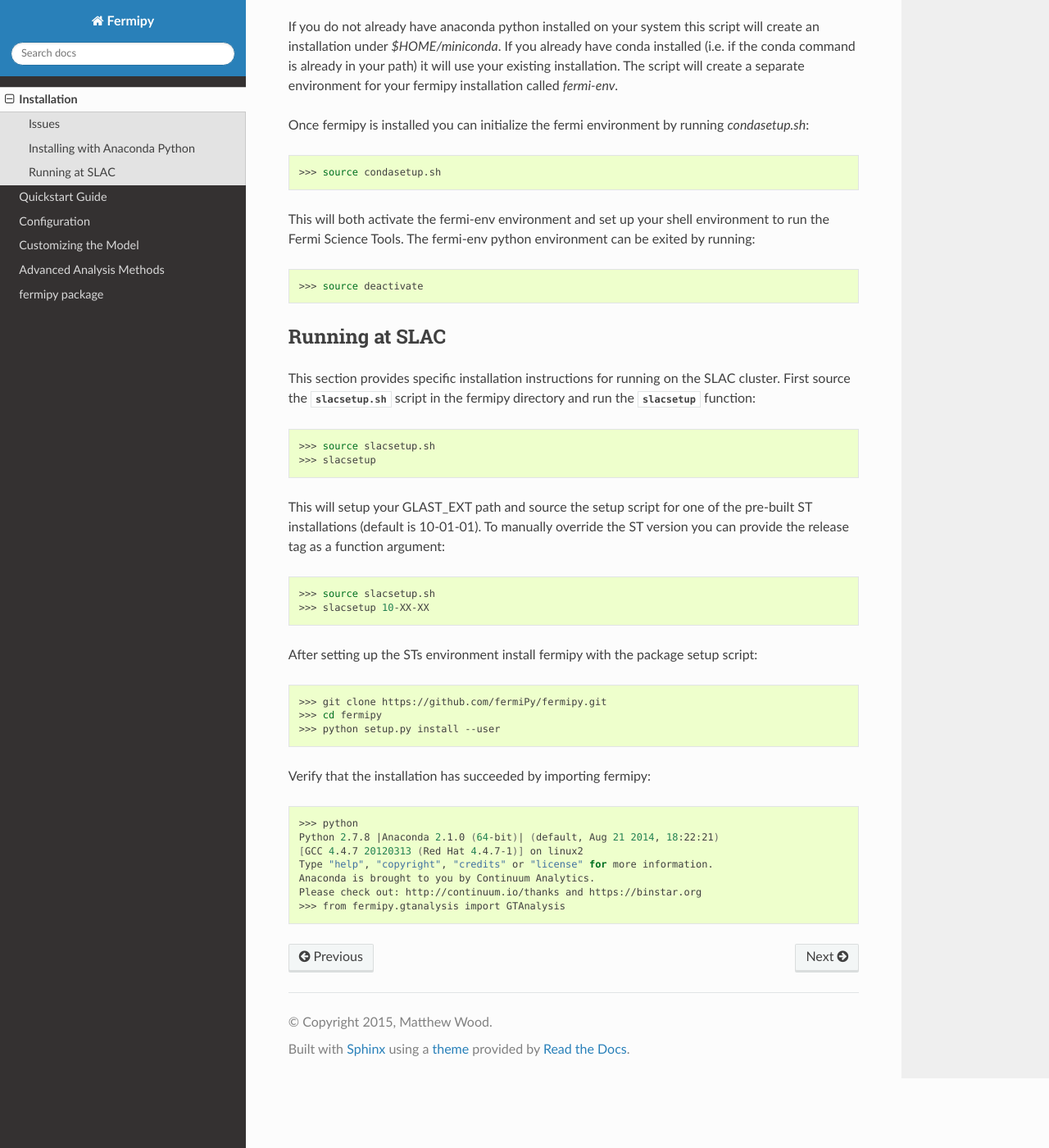
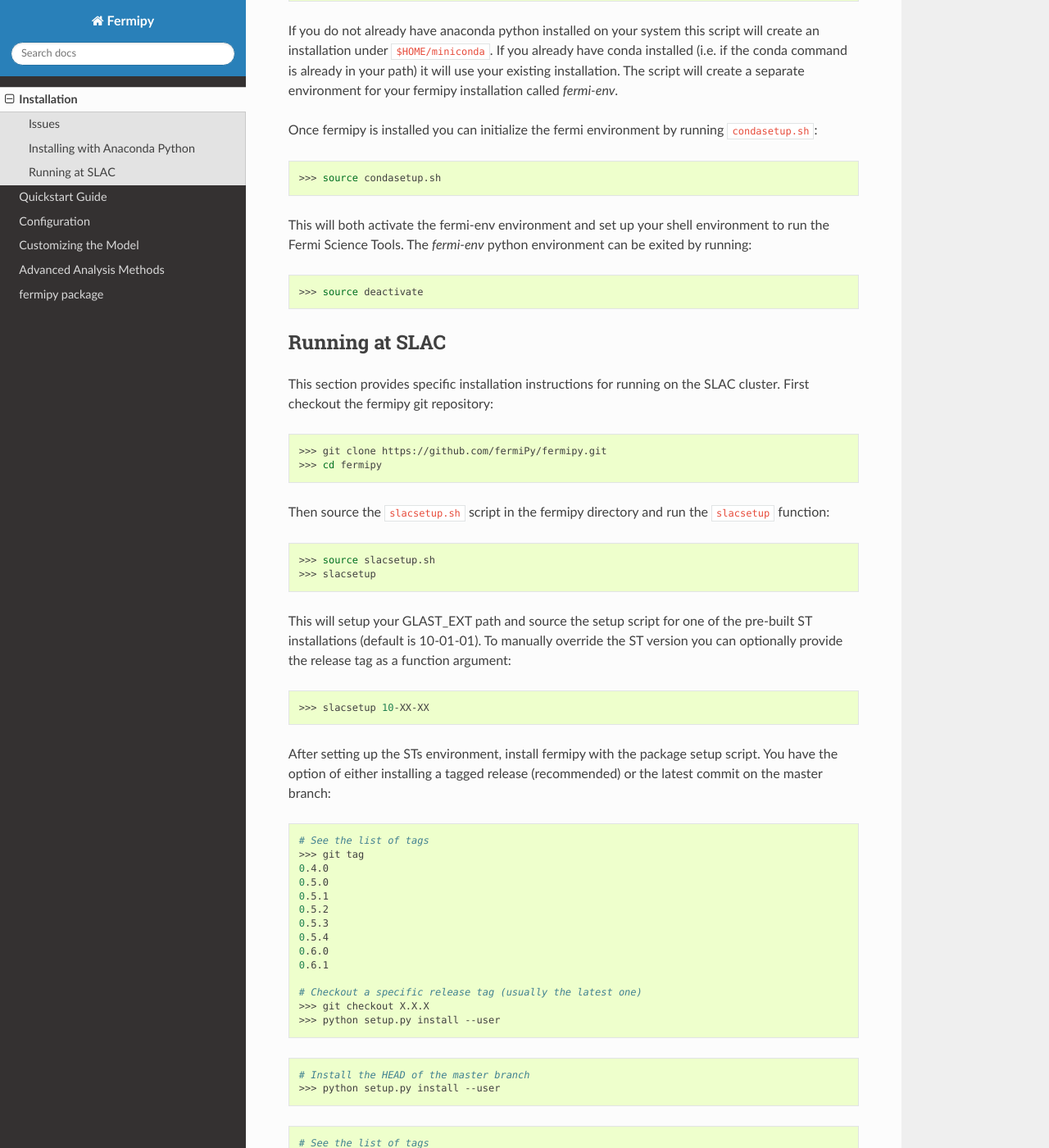
Before and after one commit to fermiPy/fermipy, a Sphinx documentation site: the page built from docs/install.rst, in a window 1280 px wide and 1400 px high, scrolled down 2307 px. Shown: the whole window at 82% size. Built offline with Sphinx 7.4.7 and the Read the Docs theme 2.0.0, drawn with Linux system fonts in a browser that asks for light colours; the version number could not be read and is left out; some of the changed text lies outside the part shown.

Commit message:
Update installation instructions.

```diff
--- a/docs/install.rst
+++ b/docs/install.rst
@@ -61,11 +61,11 @@ and its dependencies in your local python environment:
    >>> cd fermipy
    >>> python setup.py install --user
 
-Running pip and setup.py with the *user* flag is recommended if you do not
+Running pip and setup.py with the ``user`` flag is recommended if you do not
 have write access to your python installation (for instance if you are
 running in a UNIX/Linux environment with a shared python
 installation).  To install fermipy into the common package directory
-of your python installation the *user* flag should be ommitted.
+of your python installation the ``user`` flag should be ommitted.
 
 Finally, check that fermipy imports:
 
@@ -90,7 +90,7 @@ GTK or WX as an alternative).
 
 In some cases the setup.py script will fail to properly install the
 fermipy package dependecies.  If installation fails you can try
-running a forced upgrade of these packages with `pip install --upgrade`:
+running a forced upgrade of these packages with ``pip install --upgrade``:
 
 .. code-block:: bash
 
@@ -109,13 +109,13 @@ Installing with Anaconda Python
 These instructions explain how to use fermipy with a new or existing
 conda python installation.  These instructions assume that you have
 already downloaded and installed the Fermi STs from the FSSC and you
-have set the *FERMI_DIR* environment variable to point to the location
+have set the ``FERMI_DIR`` environment variable to point to the location
 of this installation.
 
-The *condainstall.sh* script can be used to install fermipy into an
+The ``condainstall.sh`` script can be used to install fermipy into an
 existing conda python installation or to create a minimal conda
 installation from scratch.  In either case clone the fermipy git
-repository and run the *condainstall.sh* installation script from
+repository and run the ``condainstall.sh`` installation script from
 within the fermipy directory:
 
 .. code-block:: bash
@@ -124,21 +124,21 @@ within the fermipy directory:
    >>> bash condainstall.sh
 
 If you do not already have anaconda python installed on your system
-this script will create an installation under *$HOME/miniconda*.  If
+this script will create an installation under ``$HOME/miniconda``.  If
 you already have conda installed (i.e. if the conda command is already
 in your path) it will use your existing installation.  The script will
 create a separate environment for your fermipy installation called
 *fermi-env*.
 
 Once fermipy is installed you can initialize the fermi environment by
-running *condasetup.sh*:
+running ``condasetup.sh``:
 
 .. code-block:: bash
 
    >>> source condasetup.sh
 
 This will both activate the fermi-env environment and set up your
-shell environment to run the Fermi Science Tools.  The fermi-env
+shell environment to run the Fermi Science Tools.  The *fermi-env*
 python environment can be exited by running:
 
 .. code-block:: bash
@@ -150,8 +150,15 @@ Running at SLAC
 ---------------
 
 This section provides specific installation instructions for running
-on the SLAC cluster.  First source the `slacsetup.sh` script in the
-fermipy directory and run the `slacsetup` function:
+on the SLAC cluster.  First checkout the fermipy git repository:
+
+.. code-block:: bash
+
+   >>> git clone https://github.com/fermiPy/fermipy.git
+   >>> cd fermipy
+
+Then source the ``slacsetup.sh`` script in the fermipy directory and run
+the ``slacsetup`` function:
 
 .. code-block:: bash
 
@@ -160,24 +167,49 @@ fermipy directory and run the `slacsetup` function:
 
 This will setup your GLAST_EXT path and source the setup script for
 one of the pre-built ST installations (default is 10-01-01).  To
-manually override the ST version you can provide the release tag as a
-function argument:
+manually override the ST version you can optionally provide the
+release tag as a function argument:
 
 .. code-block:: bash
 
-   >>> source slacsetup.sh
    >>> slacsetup 10-XX-XX
 
-After setting up the STs environment install fermipy with the package
-setup script:
+After setting up the STs environment, install fermipy with the package
+setup script.  You have the option of either installing a tagged
+release (recommended) or the latest commit on the master branch:
 
 .. code-block:: bash
 
-   >>> git clone https://github.com/fermiPy/fermipy.git
-   >>> cd fermipy
+   # See the list of tags
+   >>> git tag
+   0.4.0
+   0.5.0
+   0.5.1
+   0.5.2
+   0.5.3
+   0.5.4
+   0.6.0
+   0.6.1
+
+   # Checkout a specific release tag (usually the latest one)
+   >>> git checkout X.X.X
    >>> python setup.py install --user
 
-Verify that the installation has succeeded by importing fermipy:
+.. code-block:: bash
+
+   # Install the HEAD of the master branch
+   >>> python setup.py install --user
+
+.. code-block:: bash
+
+   # See the list of tags
+   >>> git tag
+   # Checkout a specific release tag (usually the latest one)
+   >>> git checkout X.X.X
+   >>> python setup.py install --user
+
+This will install fermipy under ``$HOME/.local`` directory.  You can
+verify that the installation has succeeded by importing `~fermipy.gtanalysis.GTAnalysis`:
 
 .. code-block:: bash
 
```
